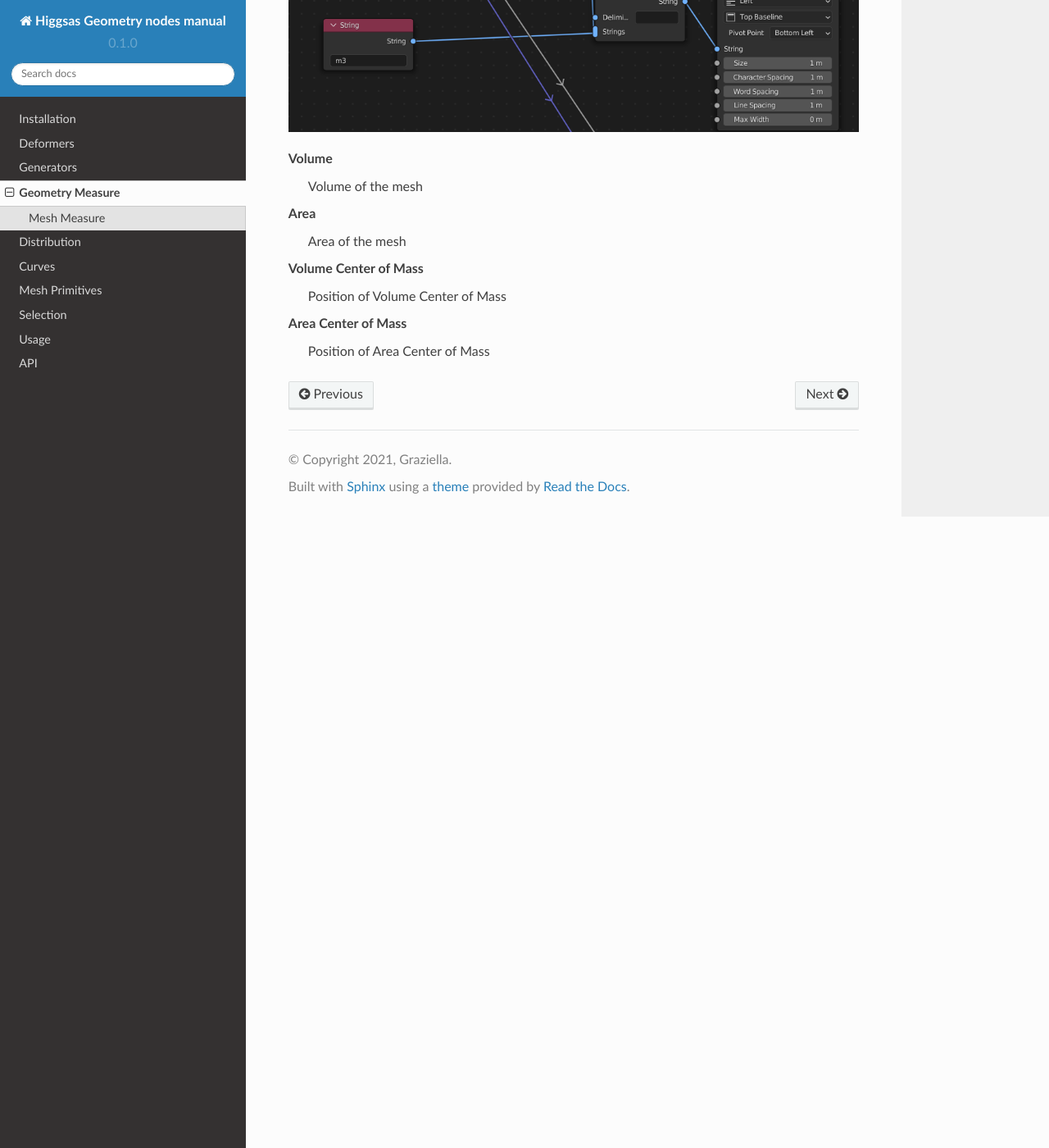
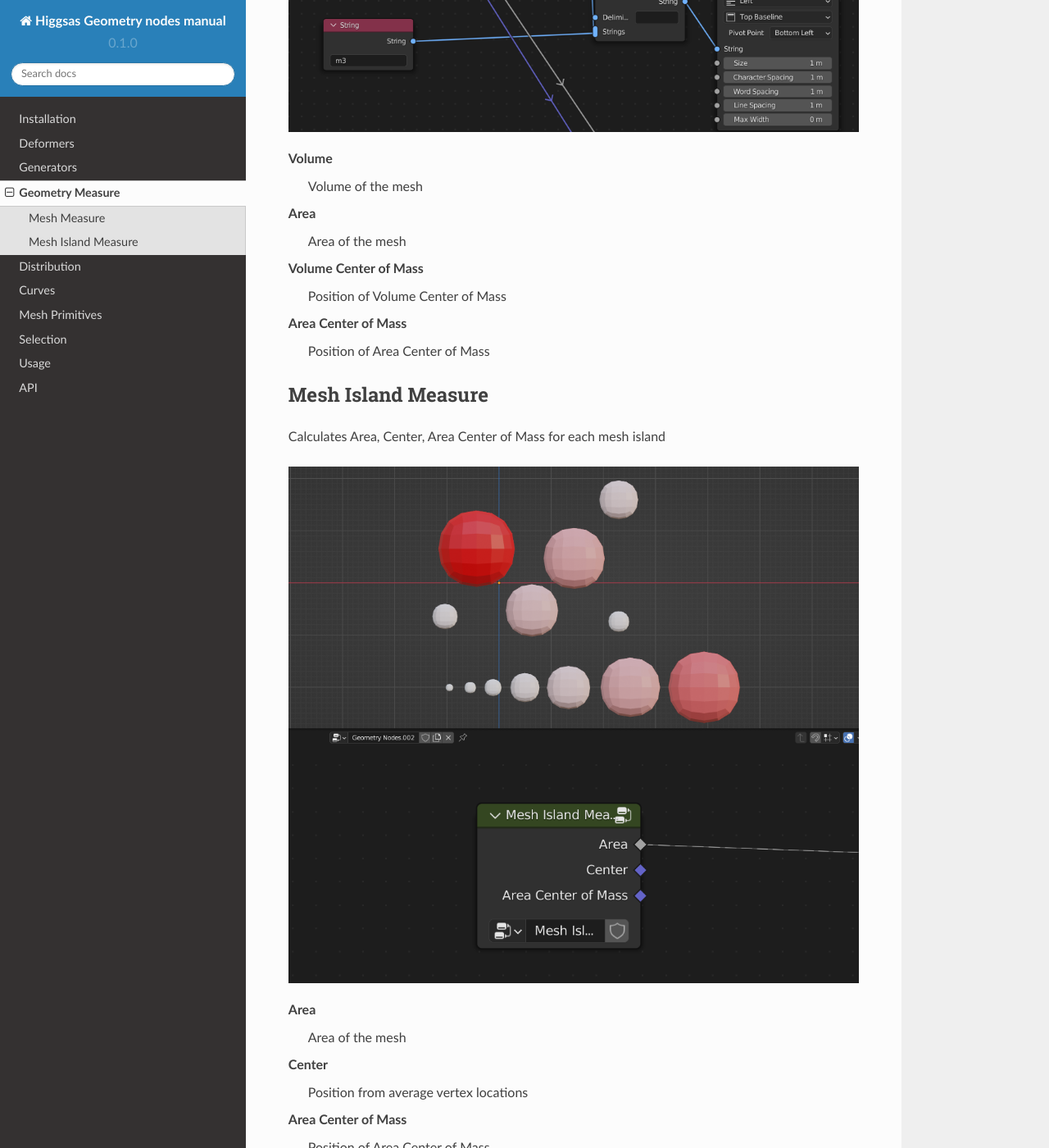
Before and after one commit to higgsas/higgsas_geo_nodes_manual, a Sphinx documentation site: the page built from docs/geometry_measure.rst, in a window 1280 px wide and 1400 px high, scrolled down 796 px. Shown: the whole window at 82% size. Built offline with Sphinx 7.4.7 and the Read the Docs theme 2.0.0, drawn with Linux system fonts in a browser that asks for light colours.

Commit message:
Update geometry_measure.rst

```diff
--- a/docs/geometry_measure.rst
+++ b/docs/geometry_measure.rst
@@ -20,3 +20,22 @@ Volume Center of Mass
 
 Area Center of Mass
   Position of Area Center of Mass
+
+
+
+************************************************************
+Mesh Island Measure
+************************************************************
+
+Calculates Area, Center, Area Center of Mass for each mesh island
+
+.. image:: images/m_i_m.png
+
+Area
+  Area of the mesh
+
+Center
+  Position from average vertex locations
+
+Area Center of Mass
+  Position of Area Center of Mass
```
